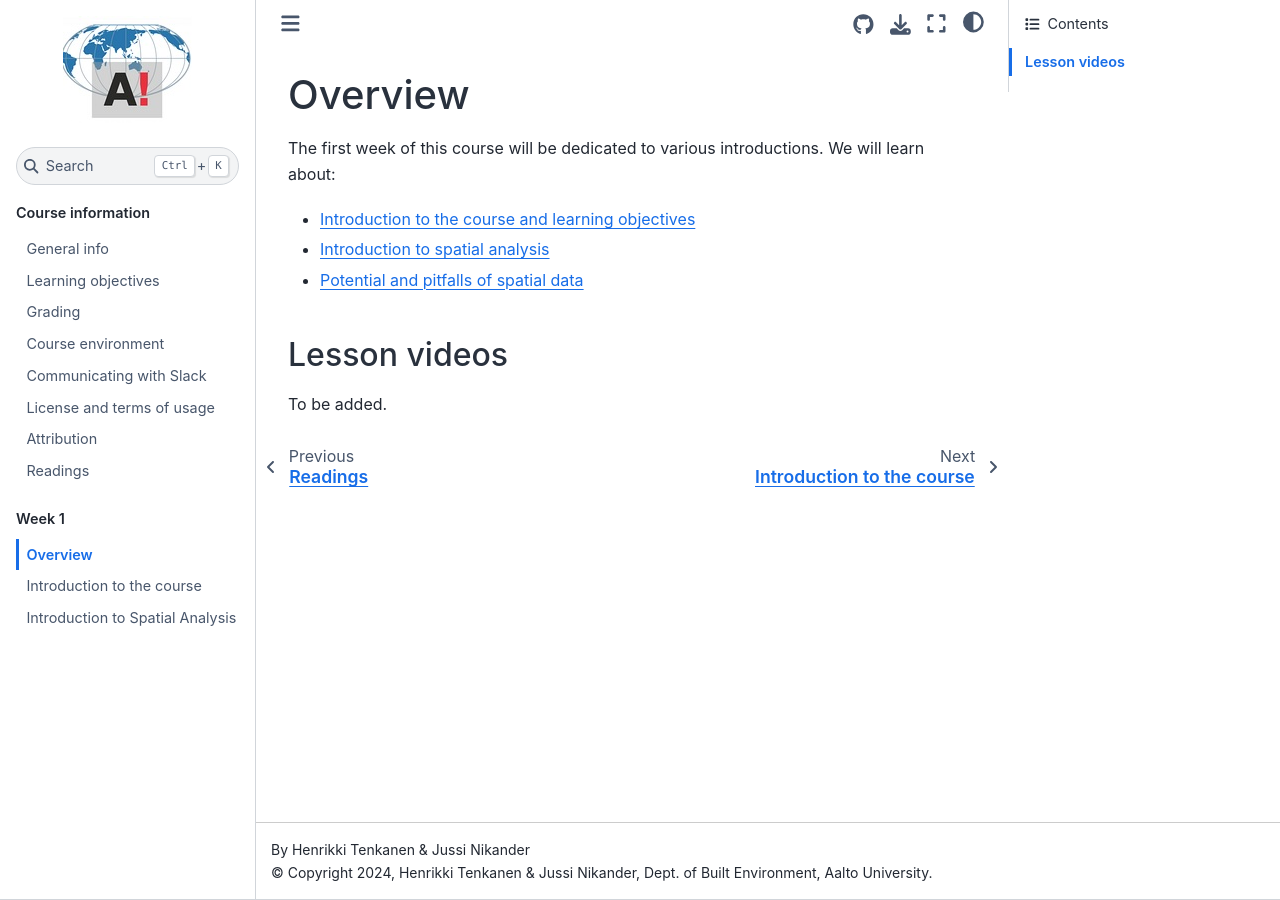
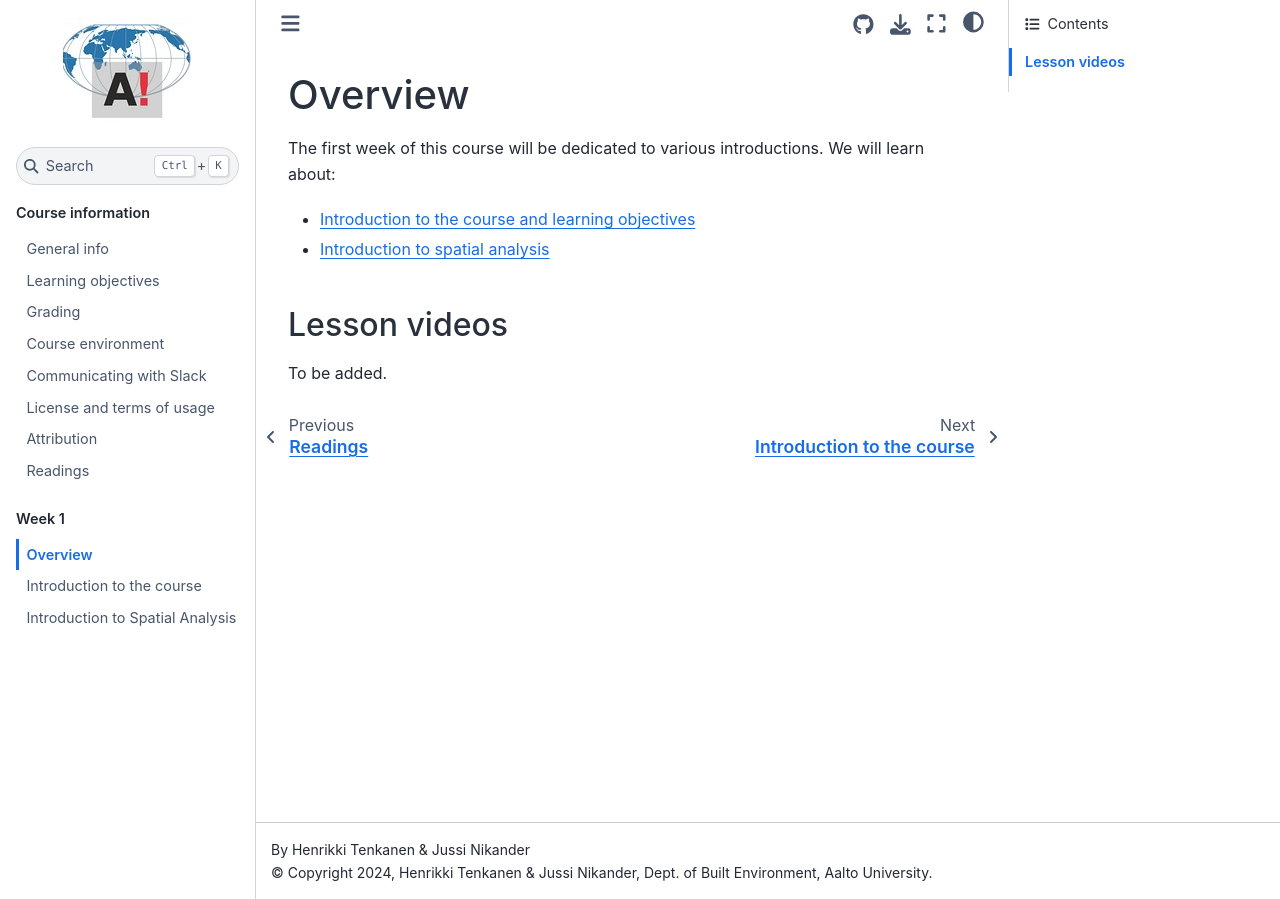
Before and after one commit to AaltoGIS/IntroSDA, a Sphinx documentation site: the page built from source/lessons/L1/overview.rst, in a window 1280 px wide. Built offline with Sphinx 7.4.7 and the Sphinx Book theme 1.1.4, drawn with Linux system fonts in a browser that asks for light colours; pages that are not in the unit, such as notebooks, are missing from menus.

Commit message:
Hide Potential and Pitfalls from Overview

```diff
--- a/source/lessons/L1/overview.rst
+++ b/source/lessons/L1/overview.rst
@@ -5,7 +5,8 @@ The first week of this course will be dedicated to various introductions. We wil
 
 - :doc:`Introduction to the course and learning objectives <introduction>`
 - :doc:`Introduction to spatial analysis <introduction-to-spatial-analysis>`
-- :doc:`Potential and pitfalls of spatial data <spatial-data-potential-and-pitfalls>`
+.. - :doc:`Potential and pitfalls of spatial data <spatial-data-potential-and-pitfalls>`
+
 
 Lesson videos
 -------------
```
